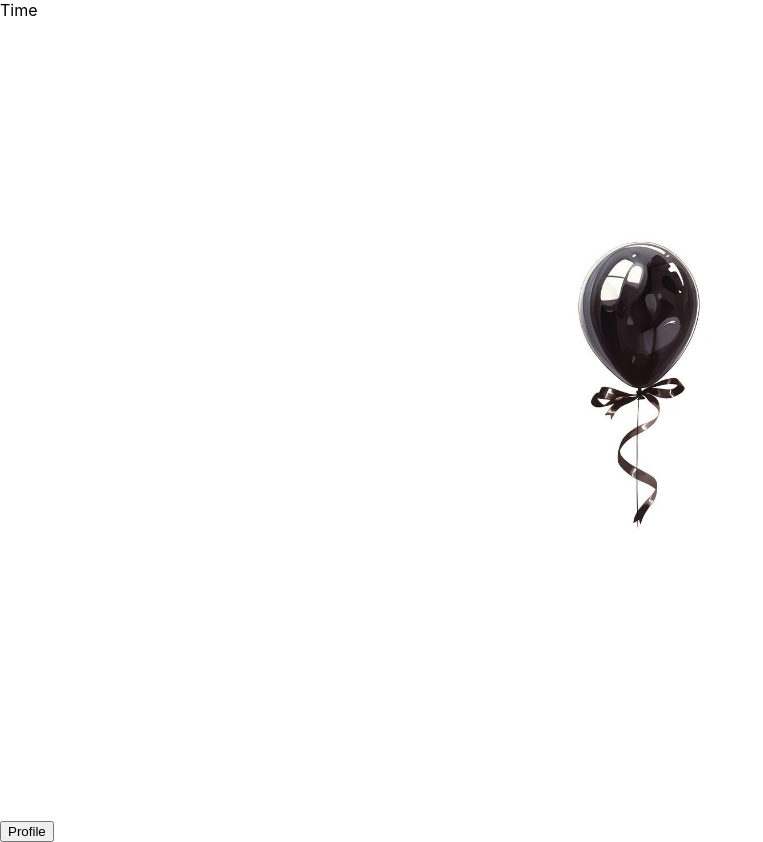
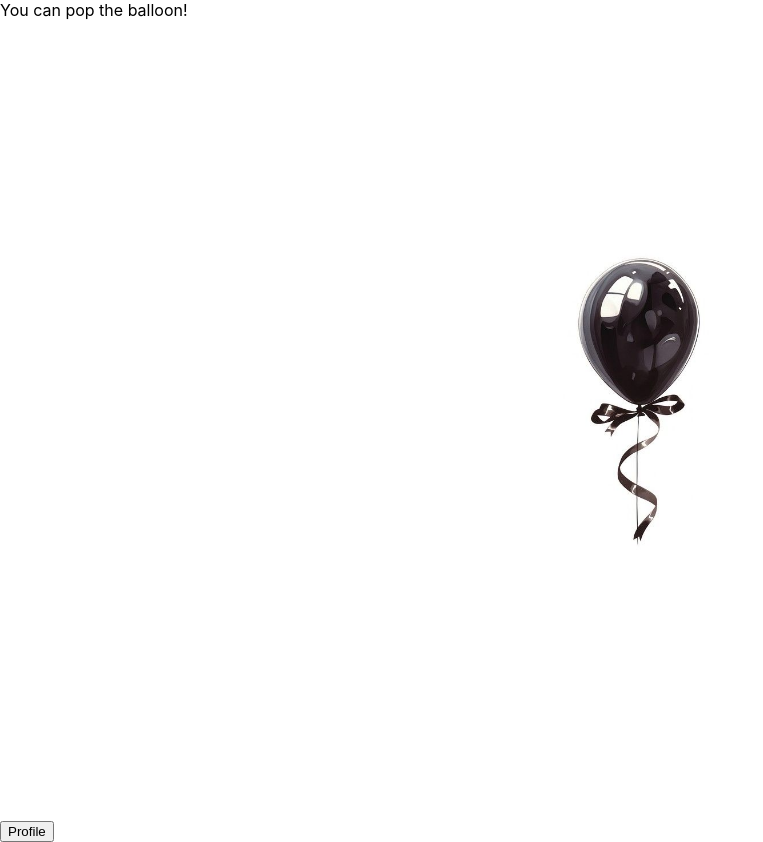
Before and after one commit to Preciousnnebuogor/Mini-projects, a React (Create React App) app: page / in a window 1280 px wide. Shown: the whole page, without its empty margins (0-763 px from the left). Built offline with nearby package versions, Linux system fonts and the light colour scheme.

Commit message:
collected

```diff
--- a/src/components/popfi/pop.jsx
+++ b/src/components/popfi/pop.jsx
@@ -2,27 +2,40 @@ import { useState } from "react";
 import "./pop.css";
 export default function PopFi() {
   const [ball, setBall] = useState(true);
+  const [canPop, setCanPop] = useState(true)
+  const [itemLeft, setItemLeft] = useState(0)
 
   function handleBaloon() {
+  if(!canPop) return
+
         //setBall(true)
       setBall((prev) => !prev);
+      setCanPop(false)
+
+      setTimeout(() => {
+        setCanPop(true)
+      }, 5 * 60 *1000);
+
+      let second = 5* 60
+      setItemLeft(second)
+
+      const countDown = setTimeout(() => {
+        second -= 1
+        setItemLeft(second)
+        if(second <= 0) {
+            clearInterval(countDown)
+        }
+      }, 1000);
   }
 
-//   setTimeout(() => {
-//     //setBall(true)
-//     setBall((prev) => !prev);
-//   }, 2000);
-
-  function handleTime(){
-    if(ball) {
-
-    }
-
-  }
 
   return (
     <div className="container">
-      <div>Time</div>
+      <div>
+        {canPop
+          ? "You can pop the balloon!"
+          : `Wait ${timeLeft} seconds to pop again.`}
+      </div>
       <div className="content">
         <img
           src="./assets/baloon.jpeg"
```
